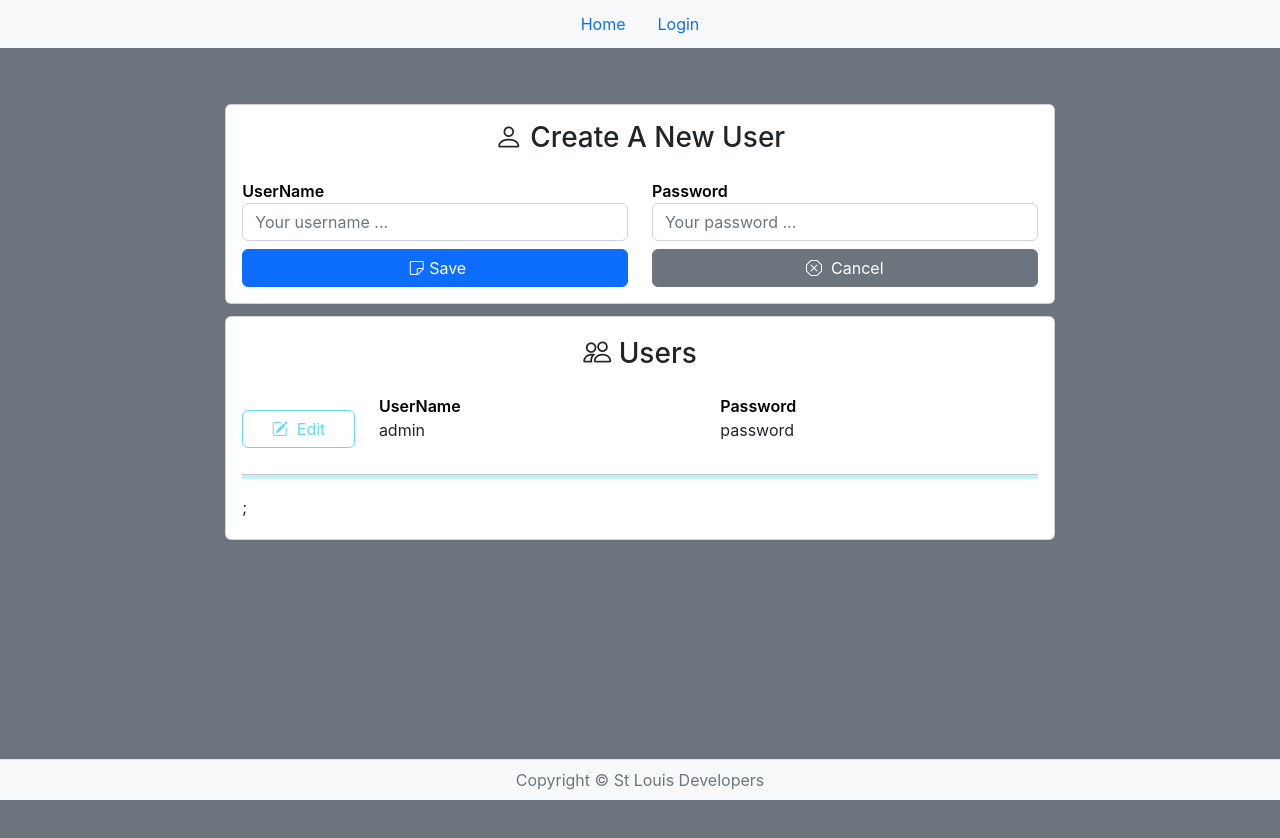
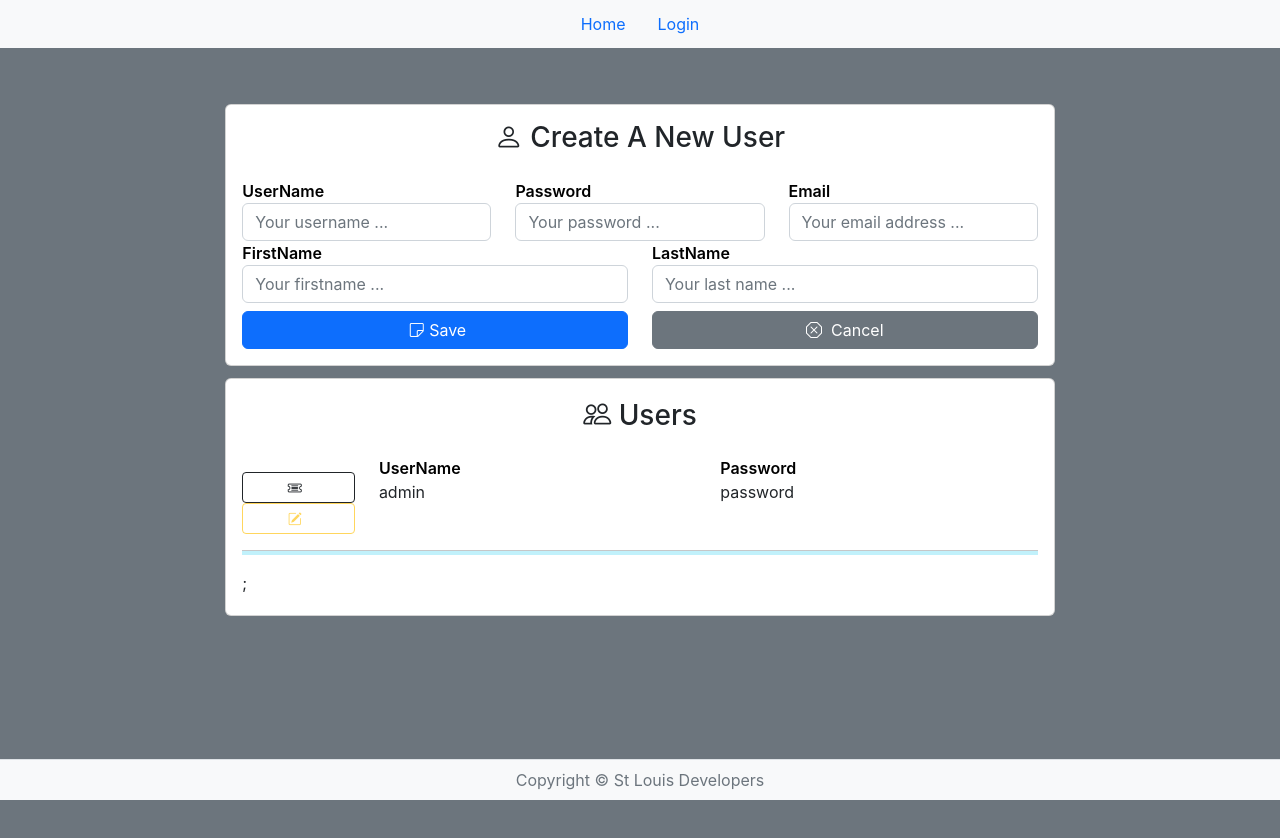
Before and after one commit to kingsleytagbo/nextjs-react-base, a Next.js app: page /users in a window 1280 px wide. Both pictures are taken after a click on the button "Add User". Shown: the top 838 px of the page. Built offline with nearby package versions, Linux system fonts and the light colour scheme.

Commit message:
authentication

```diff
--- a/components/users/list-users.tsx
+++ b/components/users/list-users.tsx
@@ -7,29 +7,63 @@ import { BaseUrlTypes, utils } from "../../services/utility";
 import UserForm from "./user-form";
 import AddUser from "./add-user";
 import UserDetail from "./user-detail";
+import { EmptyUser } from "../../models/user";
 
 const API_FORM_URL = utils.getBaseApi(BaseUrlTypes.Users);
+const editmodes = { edit: false, detail: false };
 
 // List Users Component
 const ListUsers = () => {
     const [users, setUsers] = useState([]);
-    const [edituser, setEditUser] = useState({ ITCC_UserID: 0, UserName: '', Password: '' });
+    const [edituser, setEditUser] = useState({ ...editmodes });
+    const [userdetail, setUserDetail] = useState({ ...EmptyUser });
     const [displayAddForm, setAddForm] = useState(false);
-    const [userAuth, setUserAuth] = useState({IsAdmin: false});
+    const [userAuth, setUserAuth] = useState({ IsAdmin: false });
 
     const getUserAuth = () => {
         const userAuthResult = utils.getUserAuthRoles(AUTH_KEY, 'admin');
-        setUserAuth({...userAuthResult});
+        setUserAuth({ ...userAuthResult });
     };
+
+
+    const getUserDetail = (item: any) => {
+        const result = fetchUser(item.ITCC_UserID);
+        result.then(response => {
+            const result = response.json();
+            if (result) {
+                result.then(
+                    (result: any) => {
+                        setUserDetail(result);
+                    },
+                    (error: any) => {
+                        return error;
+                    }
+                )
+            }
+        }
+        );
+    };
+
 
     const handleAddUserClick = () => {
         setAddForm(true);
     };
 
     const handleEditUser = (item: any) => {
-        setEditUser(item);
-        fetchUser(item.ITCC_UserID);
+        setEditUser({ ...editmodes, edit: true });
+        getUserDetail(item);
+
     };
+
+    const handleUserDetail = (item: any) => {
+        setEditUser({ ...editmodes, detail: true });
+        getUserDetail(item);
+    };
+
+    const onCancelUserDetail = () => {
+        setEditUser({ ...editmodes });
+        setUserDetail({ ...EmptyUser });
+    }
 
     const onSaveAddUser = () => {
         fetchUsers();
@@ -43,20 +77,24 @@ const ListUsers = () => {
     const onChangeEditUser = (e: any) => {
         const key: any = e.target.name;
         const value: any = e.target.value;
-        const formState: any = ({ ...edituser, [key]: value });
+        const formState: any = ({ ...userdetail, [key]: value });
 
-        setEditUser(formState);
+        setUserDetail(formState);
     }
 
     const onCancelEditUser = () => {
-        setEditUser({ ITCC_UserID: 0, UserName: '', Password: '' });
+        /*
+        setUserDetail({ ...EmptyUser });
         setAddForm(false);
+        */
+        setEditUser({ ...editmodes });
+        setUserDetail({ ...EmptyUser });
     }
 
     const onSaveEditUser = () => {
-        postFormRequest(edituser);
+        postFormRequest(userdetail);
         fetchUsers();
-        setEditUser({ ITCC_UserID: 0, UserName: '', Password: '' });
+        setUserDetail({ ...EmptyUser });
         setAddForm(false);
     }
 
@@ -97,24 +135,9 @@ const ListUsers = () => {
     const fetchUser = (id: number) => {
         const url = API_FORM_URL + '/' + id;
         //console.log({ fetchUser: id, url: url });
-        fetch(url, {
+        return fetch(url, {
             method: 'GET'
-        }).then(response => {
-            const result = response.json();
-            if (result) {
-                result.then(
-                    (result: any) => {
-                        setEditUser(result);
-                        //console.log({ fetchUser: result });
-                    },
-                    (error: any) => {
-                        return error;
-                        //console.log(error);
-                    }
-                )
-            }
-        }
-        );
+        });
     }
 
     useEffect(() => {
@@ -132,7 +155,7 @@ const ListUsers = () => {
 
                     {/* <!-- BEGIN - ADD USER BUTTON  --> */}
 
-                    {(!displayAddForm && (edituser.ITCC_UserID
+                    {(!displayAddForm && (userdetail.ITCC_UserID
                         === 0)) &&
 
                         <div className="d-grid mt-1">
@@ -159,10 +182,10 @@ const ListUsers = () => {
 
 
                     {/* <!-- BEGIN EDIT USER  --> */}
-                    {( (edituser.ITCC_UserID && edituser.ITCC_UserID)
+                    {((edituser.edit && userdetail.ITCC_UserID)
                         > 0) &&
                         <section className="card py-1 mt-1">
-                            <UserForm {...edituser}
+                            <UserForm {...userdetail}
                                 title="Edit User"
                                 onChange={onChangeEditUser}
                                 onCancel={onCancelEditUser}
@@ -173,12 +196,25 @@ const ListUsers = () => {
                             </UserForm>
                         </section>
                     }
-                    {/* <!-- BEGIN EDIT USER  --> */}
+                    {/* <!-- END EDIT USER  --> */}
+
+
+                    {/* <!-- BEGIN USER DETAIL  --> */}
+                    {((edituser.detail && userdetail.ITCC_UserID)
+                        > 0) &&
+                        <section className="card py-1 mt-1">
+                            <UserDetail {...userdetail}
+                                onCancel={onCancelUserDetail}
+                            >
+                            </UserDetail>
+                        </section>
+                    }
+                    {/* <!-- END USER DETAIL --> */}
 
 
                     {/* <!-- BEGIN LIST USERS  --> */}
 
-                    {(edituser.ITCC_UserID === 0) &&
+                    {(userdetail.ITCC_UserID === 0) &&
 
                         <section className="card py-1 mt-2">
 
@@ -193,10 +229,15 @@ const ListUsers = () => {
                                                 <div className="col-md-2">
                                                     <div className="d-grid mt-3">
                                                         <button
+                                                            onClick={() => handleUserDetail(item)}
+                                                            className="btn btn-outline-dark btn-sm" type="button" value="Detail">
+                                                            <i className="bi bi bi-ticket-detailed"></i> &nbsp;
+                                                        </button>
+                                                        <button
                                                             onClick={() => handleEditUser(item)}
                                                             disabled={!userAuth.IsAdmin}
-                                                            className="btn btn-outline-info" type="button" value="Edit">
-                                                            <i className="bi bi-pencil-square"></i> &nbsp;Edit
+                                                            className="btn btn-outline-warning btn-sm" type="button" value="Edit">
+                                                            <i className="bi bi-pencil-square"></i> &nbsp;
                                                         </button>
                                                     </div>
                                                 </div>
--- a/components/users/user-detail.tsx
+++ b/components/users/user-detail.tsx
@@ -2,27 +2,44 @@
 
 // Import Modules
 import React, { useState } from "react";
-import UserForm from "./user-form";
 
 // UserDetail Component
-const UserDetail = (props:any) => {
+const UserDetail = (props: any) => {
     // Return User form
     return (
         <>
-        <h3>IsAdim: {props.userAuth?.AuthID} / {props.edituser.ITCC_UserID}</h3>
-        {(!props.userAuth?.IsAdmin)  &&
-            <section className="card py-1 mt-1">
-                <UserForm {...props.edituser}
-                    title="Edit User"
-                    onChange={props.onChangeUserDetail}
-                    onCancel={props.onCancelUserDetail}
-                    onClick={props.onSaveUserDetail}
-                >
+            <section className="card py-2 mt-2 p-2">
+                <div className="row">
+                    <div className="col-md-4">
+                        <label>UserName</label>
+                        <p className="text-dark">{props.UserName}</p>
+                    </div>
+                    <div className="col-md-4">
+                        <label>Password</label>
+                        <p className="text-dark">{props.Password}</p>
+                    </div>
+                    <div className="col-md-4">
+                        <label>Email</label>
+                        <p className="text-dark">{props.EmailAddress}</p>
+                    </div>
+                </div>
+                <div className="row">
+                    <div className="col-md-4">
+                        <label htmlFor="username">FirstName</label>
+                        <p className="text-dark">{props.FirstName}</p>
+                    </div>
+                    <div className="col-md-4">
+                        <label htmlFor="username">LastName</label>
+                        <p className="text-dark">{props.LastName}</p>
+                    </div>
+                </div>
+                <div className="row gy-2 gx-3 align-items-cleft">
+                    <div className="col-auto">
+                        <button onClick={props.onCancel} type="button" className="btn btn-primary">Close</button>
+                    </div>
+                </div>
+            </section>
 
-                    <i className="bi bi-sticky"> &nbsp; </i>Save
-                </UserForm>
-            </section>
-        }
         </>
     )
 }
--- a/components/users/user-form.tsx
+++ b/components/users/user-form.tsx
@@ -18,7 +18,7 @@ const UserForm = (props: any) => {
 
             <div className="row">
 
-                    <div className="col-md-6">
+              <div className="col-md-4">
                 <label htmlFor="username">UserName</label>
                 <input
                   value={props.UserName}
@@ -32,7 +32,7 @@ const UserForm = (props: any) => {
                 />
               </div>
 
-                    <div className="col-md-6">
+              <div className="col-md-4">
                 <label htmlFor="password"> Password</label>
                 <input
                   value={props.Password}
@@ -42,6 +42,52 @@ const UserForm = (props: any) => {
                   name="Password"
                   placeholder="Your password ..."
                   type="password"
+                  autoComplete="false"
+                />
+              </div>
+
+              <div className="col-md-4">
+                <label htmlFor="password"> Email</label>
+                <input
+                  value={props.EmailAddress}
+                  onChange={props.onChange}
+                  className="form-control"
+                  id="EmailAddress"
+                  name="EmailAddress"
+                  placeholder="Your email address ..."
+                  type="text"
+                  autoComplete="false"
+                />
+              </div>
+
+            </div>
+
+            <div className="row">
+
+              <div className="col-md-6">
+                <label htmlFor="username">FirstName</label>
+                <input
+                  value={props.UserName}
+                  onChange={props.onChange}
+                  className="form-control"
+                  id="FirstName"
+                  name="FirstName"
+                  placeholder="Your firstname ..."
+                  type="text"
+                  autoComplete="false"
+                />
+              </div>
+
+              <div className="col-md-6">
+                <label htmlFor="password"> LastName</label>
+                <input
+                  value={props.LastName}
+                  onChange={props.onChange}
+                  className="form-control"
+                  id="LastName"
+                  name="LastName"
+                  placeholder="Your last name ..."
+                  type="text"
                   autoComplete="false"
                 />
               </div>
--- a/pages/api/users/[...slug].ts
+++ b/pages/api/users/[...slug].ts
@@ -38,7 +38,10 @@ export default function handler(
   if (req.method === 'PUT') {
     if (body.UserName && body.Password) {
 
-      const item: User = {...EmptyUser, ITCC_UserID: body.ITCC_UserID, UserID: body.UserID, UserName: body.UserName, Password: body.Password, RoleNames: body.RoleNames };
+      const item: User = {...EmptyUser, ITCC_UserID: body.ITCC_UserID, UserID: body.UserID,
+        UserName: body.UserName, Password: body.Password, RoleNames: body.RoleNames,
+        EmailAddress:body.EmailAddress, FirstName:body.FirstName,  LastName:body.LastName
+        };
 
       mockServer.updateUser(item);
 
--- a/pages/api/users/index.ts
+++ b/pages/api/users/index.ts
@@ -15,7 +15,8 @@ export default function handler(
     if (body.UserName && body.Password) {
       const data = mockServer.getUsers();
 
-      const item: User = {...EmptyUser, ITCC_UserID: data.length + 1, UserName: body.UserName, Password: body.Password };
+      const item: User = {...EmptyUser, ITCC_UserID: data.length + 1, UserName: body.UserName, Password: body.Password,
+        EmailAddress:body.EmailAddress, FirstName:body.FirstName,  LastName:body.LastName };
       const findUser = mockServer.getUser(item);
 
       if (!findUser) {
```
Lines whose indentation alone changed are shown as unchanged.
